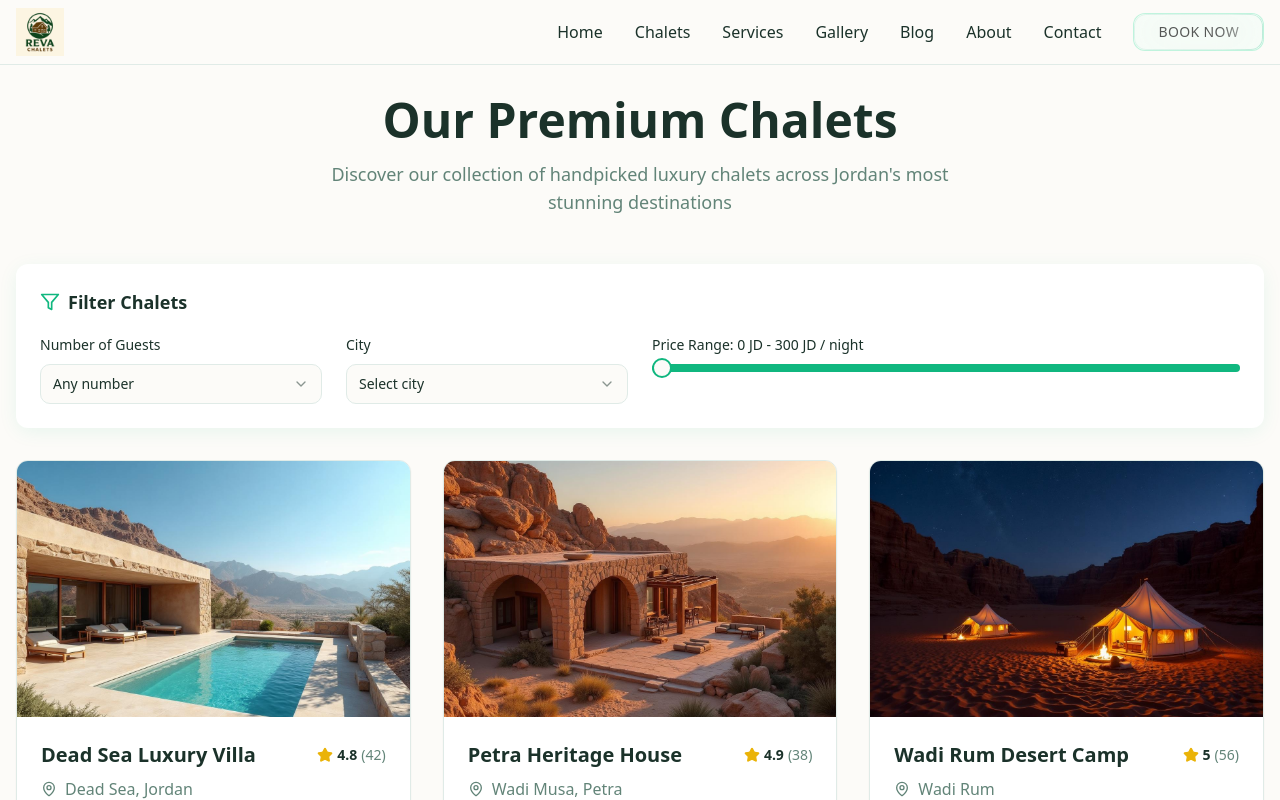
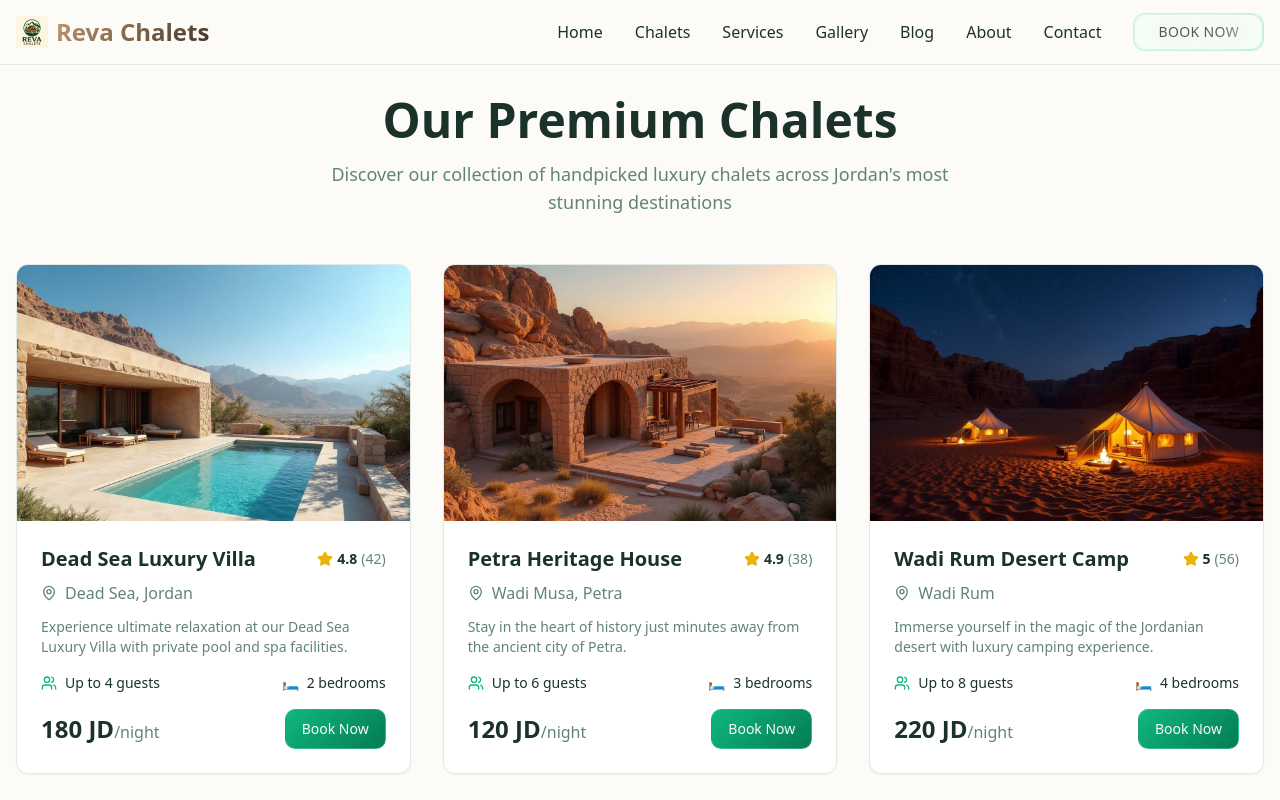
Before and after one commit to Mutasem-mk4/reva-getaways, a React (Vite) app: page /chalets in a window 1280 px wide. Shown: the top 800 px of the page. Built offline with nearby package versions, Linux system fonts and the light colour scheme.

Commit message:
Reverted to commit d2ac16a656b5695ee3af7c896288dc7d6cf43af4

```diff
--- a/src/components/BookingForm.tsx
+++ b/src/components/BookingForm.tsx
@@ -67,8 +67,8 @@ const BookingForm = ({ chaletName }: BookingFormProps) => {
   };
 
   return (
-    <div className="bg-gradient-hero p-8 rounded-xl shadow-elegant w-full max-w-4xl mx-auto">
-      <h3 className="text-2xl font-bold mb-6 text-primary-foreground">
+    <div className="bg-card p-6 rounded-xl shadow-card">
+      <h3 className="text-2xl font-bold mb-6 text-foreground">
         {chaletName ? `Book ${chaletName}` : "Make a Booking Inquiry"}
       </h3>
       <form onSubmit={handleSubmit} className="space-y-4">
--- a/src/components/Navbar.tsx
+++ b/src/components/Navbar.tsx
@@ -11,8 +11,11 @@ const Navbar = () => {
     <nav className="fixed top-0 w-full bg-background/95 backdrop-blur-md z-50 border-b border-border">
       <div className="container mx-auto px-4">
         <div className="flex items-center justify-between h-16">
-          <Link to="/" className="flex items-center">
-            <img src="/lovable-uploads/4767e45c-9364-4ef5-bc21-7ae89e684cb6.png" alt="Reva Chalets" className="h-12 w-12" />
+          <Link to="/" className="flex items-center space-x-2">
+            <img src="/lovable-uploads/4767e45c-9364-4ef5-bc21-7ae89e684cb6.png" alt="Reva Chalets" className="h-8 w-8" />
+            <span className="text-2xl font-bold bg-gradient-wood bg-clip-text text-transparent">
+              Reva Chalets
+            </span>
           </Link>
 
           {/* Desktop Navigation */}
--- a/src/pages/Chalets.tsx
+++ b/src/pages/Chalets.tsx
@@ -2,23 +2,13 @@ import Navbar from "@/components/Navbar";
 import Footer from "@/components/Footer";
 import { Card } from "@/components/ui/card";
 import { Button } from "@/components/ui/button";
-import { Input } from "@/components/ui/input";
-import { Select, SelectContent, SelectItem, SelectTrigger, SelectValue } from "@/components/ui/select";
-import { Slider } from "@/components/ui/slider";
-import { Label } from "@/components/ui/label";
 import { Link } from "react-router-dom";
-import { MapPin, Users, Star, Filter } from "lucide-react";
-import { useState } from "react";
+import { MapPin, Users, Star } from "lucide-react";
 import chalet1 from "@/assets/chalet-1.jpg";
 import chalet2 from "@/assets/chalet-2.jpg";
 import chalet3 from "@/assets/chalet-3.jpg";
 
 const Chalets = () => {
-  const [filters, setFilters] = useState({
-    guests: "",
-    city: "",
-    priceRange: [0, 300]
-  });
   const chalets = [
     {
       id: 1,
@@ -58,15 +48,6 @@ const Chalets = () => {
     }
   ];
 
-  const cities = ["All Cities", "Dead Sea", "Wadi Musa", "Wadi Rum"];
-
-  const filteredChalets = chalets.filter((chalet) => {
-    const matchesGuests = !filters.guests || chalet.guests >= parseInt(filters.guests);
-    const matchesCity = !filters.city || filters.city === "All Cities" || chalet.location.includes(filters.city);
-    const matchesPrice = chalet.price >= filters.priceRange[0] && chalet.price <= filters.priceRange[1];
-    return matchesGuests && matchesCity && matchesPrice;
-  });
-
   return (
     <div className="min-h-screen bg-background">
       <Navbar />
@@ -82,66 +63,8 @@ const Chalets = () => {
             </p>
           </div>
 
-          {/* Filters Section */}
-          <div className="bg-card rounded-xl p-6 mb-8 shadow-card">
-            <div className="flex items-center mb-4">
-              <Filter className="w-5 h-5 mr-2 text-primary" />
-              <h2 className="text-lg font-semibold text-foreground">Filter Chalets</h2>
-            </div>
-
-            <div className="grid grid-cols-1 md:grid-cols-4 gap-6">
-              {/* Guests Filter */}
-              <div className="space-y-2">
-                <Label htmlFor="guests">Number of Guests</Label>
-                <Select value={filters.guests} onValueChange={(value) => setFilters({...filters, guests: value})}>
-                  <SelectTrigger>
-                    <SelectValue placeholder="Any number" />
-                  </SelectTrigger>
-                  <SelectContent>
-                    <SelectItem value="">Any number</SelectItem>
-                    {[1, 2, 3, 4, 5, 6, 7, 8].map((num) => (
-                      <SelectItem key={num} value={num.toString()}>
-                        {num}+ guests
-                      </SelectItem>
-                    ))}
-                  </SelectContent>
-                </Select>
-              </div>
-
-              {/* City Filter */}
-              <div className="space-y-2">
-                <Label htmlFor="city">City</Label>
-                <Select value={filters.city} onValueChange={(value) => setFilters({...filters, city: value})}>
-                  <SelectTrigger>
-                    <SelectValue placeholder="Select city" />
-                  </SelectTrigger>
-                  <SelectContent>
-                    {cities.map((city) => (
-                      <SelectItem key={city} value={city}>
-                        {city}
-                      </SelectItem>
-                    ))}
-                  </SelectContent>
-                </Select>
-              </div>
-
-              {/* Price Range Filter */}
-              <div className="space-y-2 md:col-span-2">
-                <Label>Price Range: {filters.priceRange[0]} JD - {filters.priceRange[1]} JD / night</Label>
-                <Slider
-                  value={filters.priceRange}
-                  onValueChange={(value) => setFilters({...filters, priceRange: value})}
-                  max={300}
-                  min={0}
-                  step={10}
-                  className="w-full"
-                />
-              </div>
-            </div>
-          </div>
-
           <div className="grid grid-cols-1 md:grid-cols-2 lg:grid-cols-3 gap-8">
-            {filteredChalets.map((chalet) => (
+            {chalets.map((chalet) => (
               <Card key={chalet.id} className="group overflow-hidden hover:shadow-elegant transition-all duration-300">
                 <div className="relative h-64 overflow-hidden">
                   <img
--- a/src/pages/Index.tsx
+++ b/src/pages/Index.tsx
@@ -33,11 +33,9 @@ const Index = () => {
             Experience luxury chalets in the most beautiful locations across Jordan
           </p>
           <div className="flex flex-col sm:flex-row gap-4 justify-center">
-            <Link to="/chalets">
-              <Button variant="hero" size="lg">
-                Explore Chalets
-              </Button>
-            </Link>
+            <Button variant="hero" size="lg">
+              Explore Chalets
+            </Button>
             <ShinyButton className="text-emerald-800 border border-emerald-300/40 bg-emerald-50/40">
               Book Your Stay
             </ShinyButton>
```
